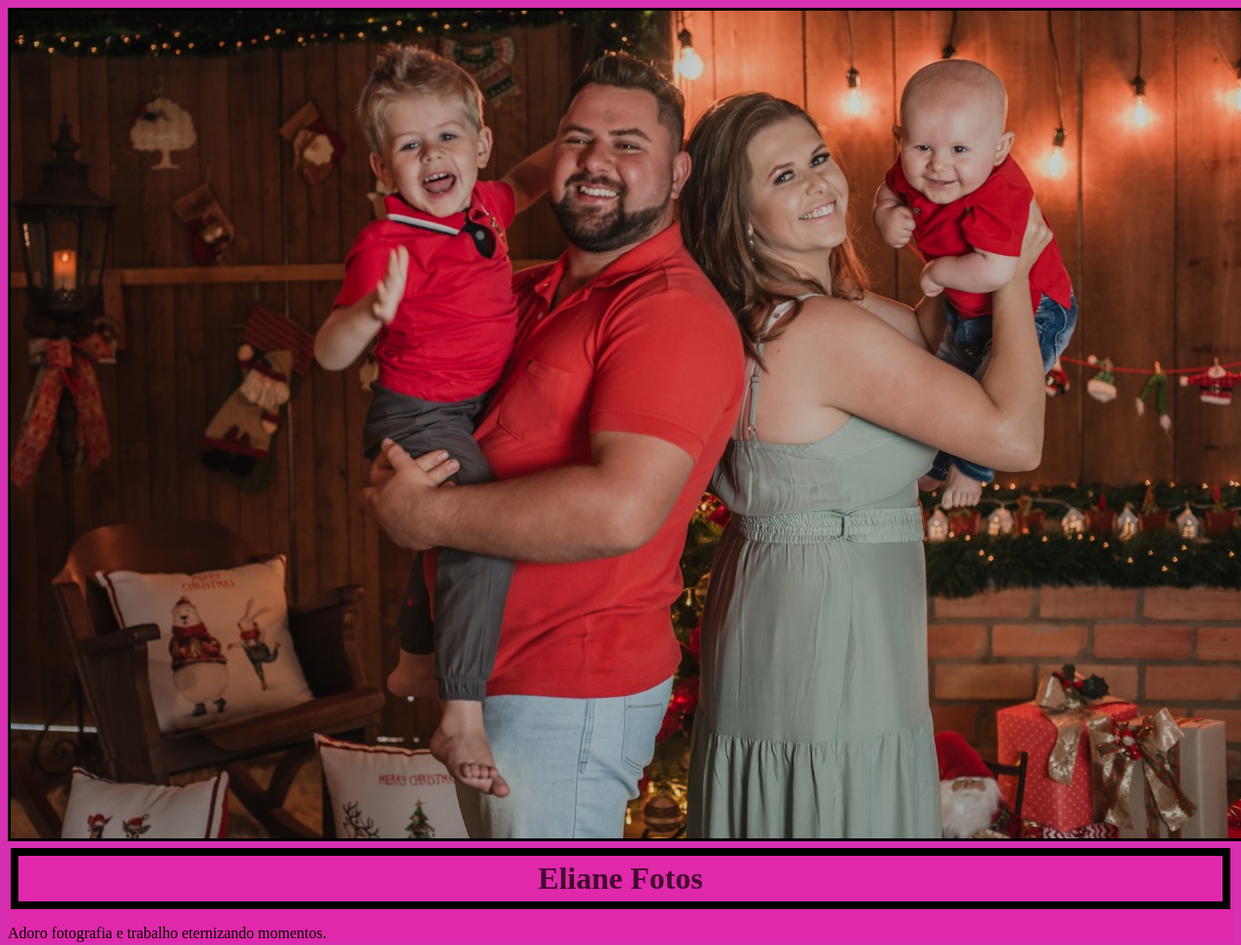
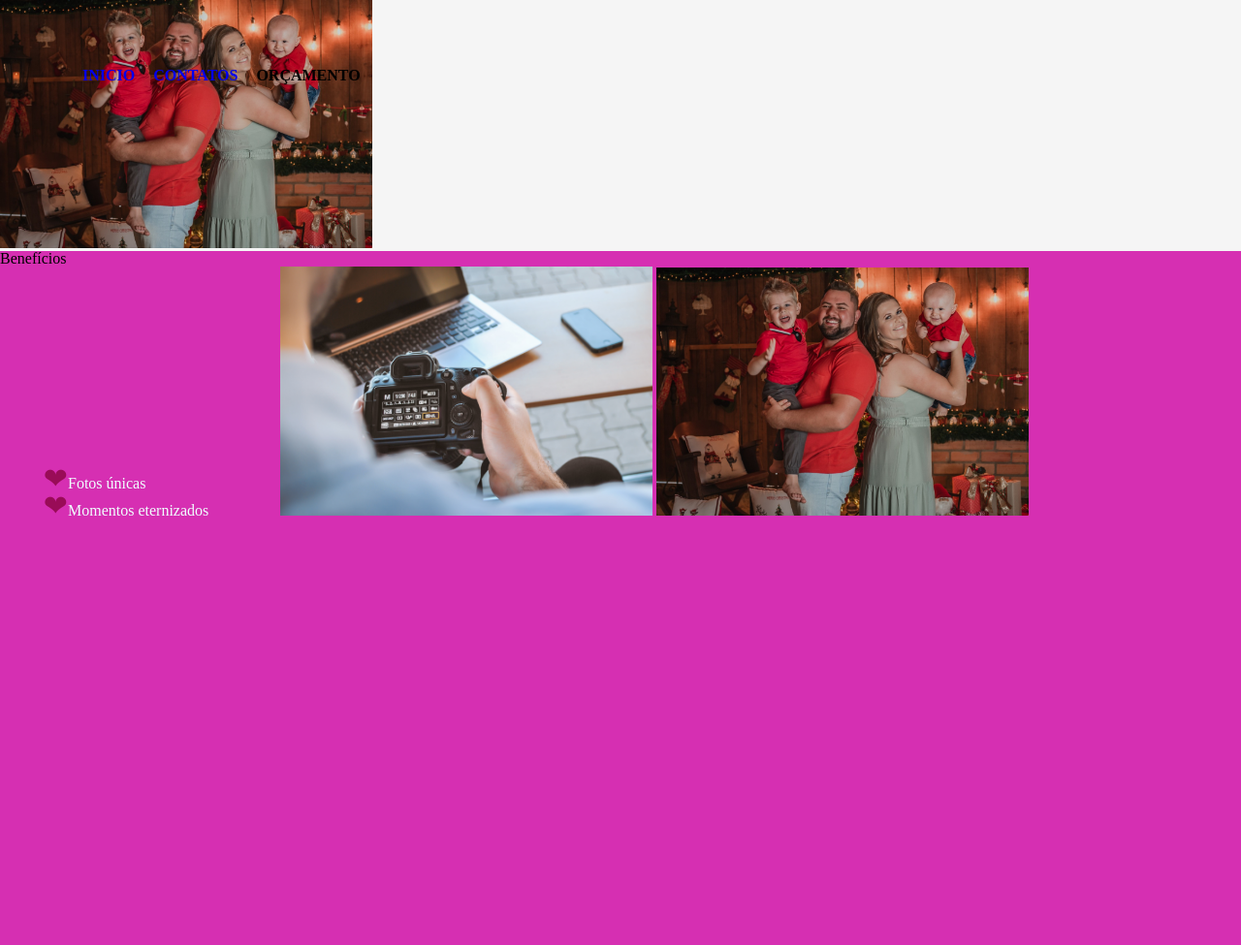
Before and after one commit to ProfessoraEliane/formacaoquinta, a plain HTML site: page index.html in a window 1280 px wide. Shown: the top 975 px of the page at 97% size. After the commit the page ends 800 px from the top, so only its background shows below. Drawn offline with Linux system fonts and the light colour scheme.

Commit message:
Add files via upload

```diff
--- a/index.html
+++ b/index.html
@@ -4,15 +4,23 @@
     <meta charset="UTF-8">
     <meta http-equiv="X-UA-Compatible" content="IE=edge">
     <meta name="viewport" content="width=device-width, initial-scale=1.0">
+    <link rel="stylesheet" type="text/css" href="reset.css">
     <link rel="stylesheet" href="style.css">
     <title>Eliane Fotos</title>
 </head>
 <body>
+<header>
     <img id="logo"src="imagens.css/logo.jpeg">
-    <div class="texto-principal">
-        <h1>Eliane Fotos</h1>
-        <p>Adoro fotografia e trabalho eternizando momentos. </p>
-</div>
+    <nav>
+        <ul>
+            <li><a href="index.html">Inicio</a></li>
+            <li><a href="contatos.html">Contatos</a></li>
+            <li><a>Orçamento</a></li>
+        </ul>
+    </nav>
+
+
+</header>
     <div>
         <h2> Benefícios </h2>
         <ul>
--- /dev/null
+++ b/reset.css
@@ -0,0 +1,48 @@
+/* http://meyerweb.com/eric/tools/css/reset/
+   v2.0 | 20110126
+   License: none (public domain)
+*/
+
+html, body, div, span, applet, object, iframe,
+h1, h2, h3, h4, h5, h6, p, blockquote, pre,
+a, abbr, acronym, address, big, cite, code,
+del, dfn, em, img, ins, kbd, q, s, samp,
+small, strike, strong, sub, sup, tt, var,
+b, u, i, center,
+dl, dt, dd, ol, ul, li,
+fieldset, form, label, legend,
+table, caption, tbody, tfoot, thead, tr, th, td,
+article, aside, canvas, details, embed,
+figure, figcaption, footer, header, hgroup,
+menu, nav, output, ruby, section, summary,
+time, mark, audio, video {
+	margin: 0;
+	padding: 0;
+	border: 0;
+	font-size: 100%;
+	font: inherit;
+	vertical-align: baseline;
+}
+/* HTML5 display-role reset for older browsers */
+article, aside, details, figcaption, figure,
+footer, header, hgroup, menu, nav, section {
+	display: block;
+}
+body {
+	line-height: 1;
+}
+ol, ul {
+	list-style: none;
+}
+blockquote, q {
+	quotes: none;
+}
+blockquote:before, blockquote:after,
+q:before, q:after {
+	content: '';
+	content: none;
+}
+table {
+	border-collapse: collapse;
+	border-spacing: 0;
+}
--- a/style.css
+++ b/style.css
@@ -1,8 +1,28 @@
 body { background-color: rgb(214, 47, 178);
 }
-#logo {margin-left:auto; margin-right: auto;  border: 3px solid black;}
-.texto-principal { background-color: rgb(255, 20, 145, 0.233);}
-h1 { text-align: center; color: #440a2f;
+header{
+    background-color: whitesmoke;
+}
+#logo {margin-left:auto;
+ margin-right: auto;
+ width: 30%;}
+.texto-principal {
+background-color: rgb(255, 20, 145, 0.233);
+}
+nav {position: absolute;
+    top: 0px;
+
+}
+nav li{
+    display: inline;
+    margin: 0 0 0 15px;
+}
+nav a{ text-transform: uppercase;
+ text-decoration: none;
+font-weight: bold;
+}
+h1 { text-align: center;
+    color: #440a2f;
     border: 8px solid black;
     padding: 5px;
      margin: 3px;
```
Also changed, not shown: contatos.html (added, +11 -0 lines).
